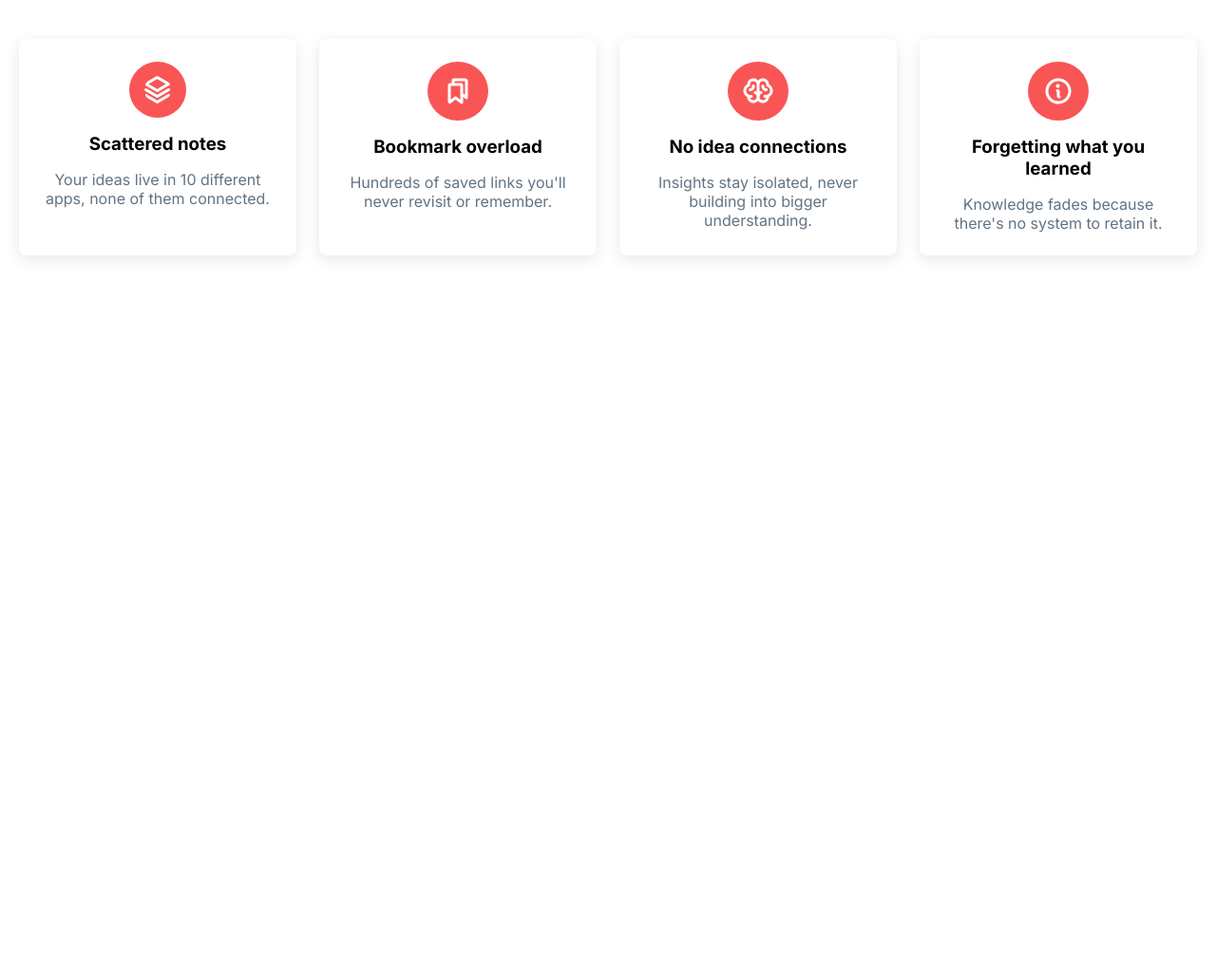
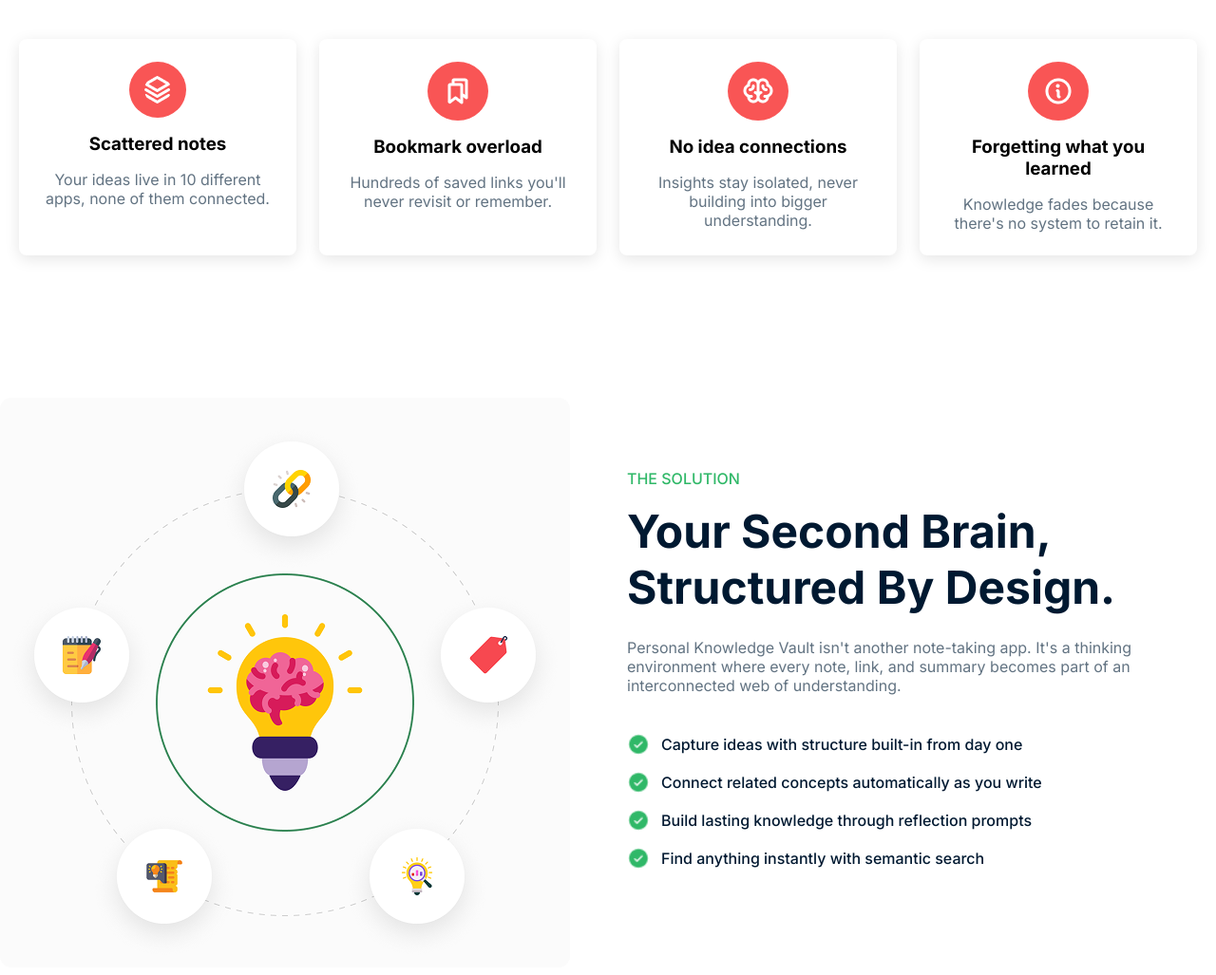
Before and after one commit to nmjakaria/Assignment01_B13_PS, a plain HTML site: page index.html in a window 1280 px wide. Shown: the part 906-1933 px from the top of the page at 95% size. Before the commit the page ends 1205 px from the top, so only its background shows below. Drawn offline with Linux system fonts and the light colour scheme.

Commit message:
Solution section or Brain section added and modify CSS

```diff
--- a/css/styles.css
+++ b/css/styles.css
@@ -199,3 +199,53 @@ nav ul li a:hover {
     padding: 15px 16px 15px 16px;
     border-radius: 50%;
 }
+#solution{
+    padding: 120px 0px;
+}
+.solution-container{
+    display: flex;
+    gap: 60px;
+    align-items: center;
+}
+.solution-header1 p{
+    color: #30B868;
+    font-size: 16px;
+    font-weight: 500;
+    margin-bottom: 16px;
+}
+.solution-header1 h2{
+    font-size: 48px;
+    font-weight: 700;
+    color: #001931;
+    margin-bottom: 24px;
+}
+.solution-description p{
+    font-size: 16px;
+    font-weight: 400;
+    color: #627382;
+    margin-bottom: 40px;
+}
+.solution-content ul{
+    list-style: none;
+    padding-left: 0px;
+    margin-bottom: 32px;
+}
+.solution-content ul li{
+    display: flex;
+    align-items: center;
+    gap: 12px;
+    font-size: 16px;
+    font-weight: 500;
+    color: #001931;
+    margin-bottom: 16px;
+}
+.solution-content ul li::before {
+    content: "";
+    display: inline-block;
+    width: 24px;
+    height: 24px;
+    background-image: url('/assets/CheckCircle.png');
+    background-size: contain;
+    background-repeat: no-repeat;
+    flex-shrink: 0;
+}
--- a/index.html
+++ b/index.html
@@ -88,6 +88,28 @@
                 </div>
             </div>
         </section>
+        <section id="solution">
+            <div class="solution-container container">
+                <div class="solution-image">
+                    <img src="assets/knowledge.png" alt="">
+                </div>
+                <div class="solution-content">
+                    <div class="solution-header1">
+                        <p>THE SOLUTION</p>
+                        <h2>Your Second Brain,<br>Structured By Design.</h2>
+                    </div>
+                    <div class="solution-description">
+                        <P>Personal Knowledge Vault isn't another note-taking app. It's a thinking environment where every note, link, and summary becomes part of an interconnected web of understanding.</P>
+                    </div>
+                    <ul>
+                        <li>Capture ideas with structure built-in from day one</li>
+                        <li>Connect related concepts automatically as you write</li>
+                        <li>Build lasting knowledge through reflection prompts</li>
+                        <li>Find anything instantly with semantic search</li>
+                    </ul>
+                </div>
+            </div>
+        </section>
     </main>
 </body>
 
```
